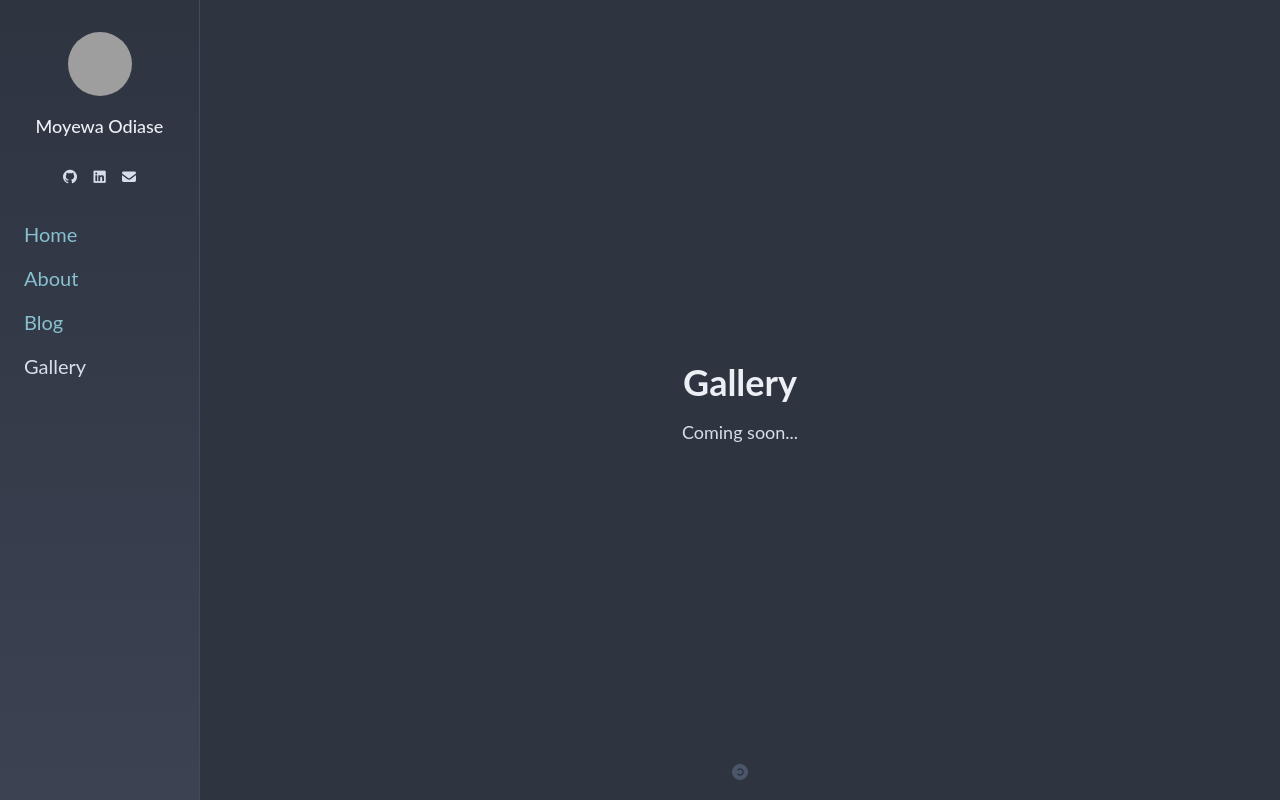
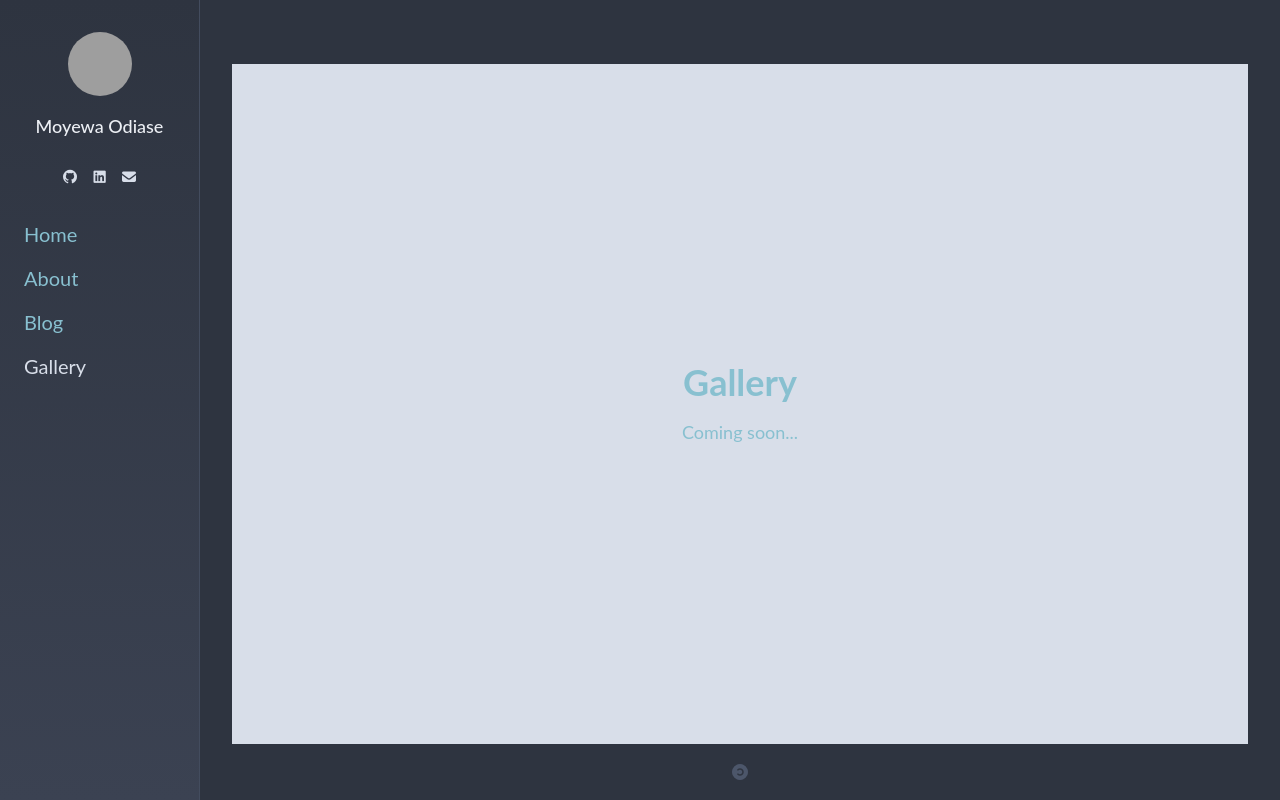
Before and after one commit to modiase/www.modiase.dev, a SvelteKit app: page /gallery in a window 1280 px wide. Built offline with nearby package versions, Linux system fonts and the light colour scheme; grey boxes are pictures that could not be loaded; a web font is replaced by a local one.

Commit message:
Update gallery styling

```diff
--- a/src/routes/(site)/gallery/+page.svelte
+++ b/src/routes/(site)/gallery/+page.svelte
@@ -1,6 +1,6 @@
-<div class="flex items-center justify-center min-h-full text-center">
+<div class="flex items-center justify-center min-h-full text-center bg-[var(--nord4)]">
   <div>
-    <h1 class="text-4xl font-bold mb-4">Gallery</h1>
-    <p class="text-lg text-secondary">Coming soon...</p>
+    <h1 class="text-4xl font-bold mb-4 text-contrast">Gallery</h1>
+    <p class="text-lg text-contrast">Coming soon...</p>
   </div>
 </div>
```
